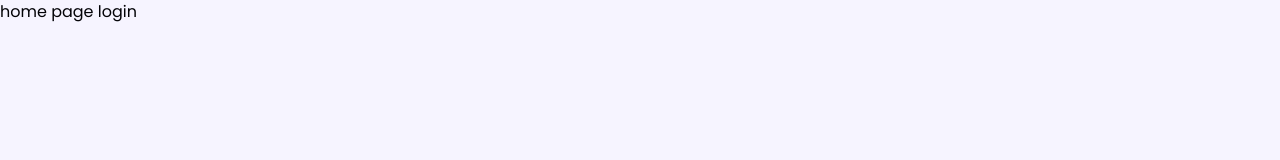
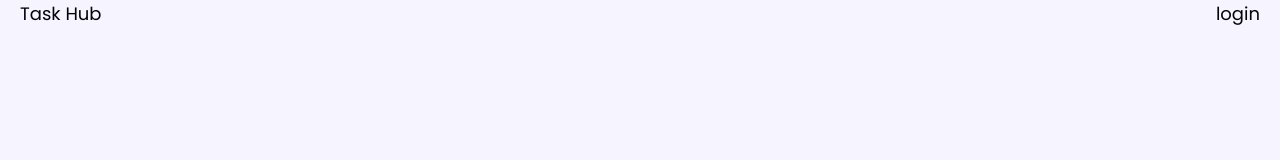
Before and after one commit to niki1tusa/task-managment, a Next.js app: page / in a window 1280 px wide. Shown: the top 160 px of the page. Built offline with nearby package versions, Linux system fonts and the light colour scheme; a web font is replaced by a local one.

Commit message:
add home

```diff
--- a/src/app/dashboard/@modals/(.)task/[id]/edit-task/task.edit.data.ts
+++ b/src/app/dashboard/@modals/(.)task/[id]/edit-task/task.edit.data.ts
@@ -13,7 +13,6 @@ export const TASK_EDIT_FIELDS: FormElement[] = [
 	{
 		type: 'date',
 		props: {
-			nameController: 'due.date',
 			labelText: 'Due',
 		},
 	},
--- a/src/app/page.tsx
+++ b/src/app/page.tsx
@@ -1,8 +1,8 @@
 import type { Metadata } from 'next';
-
+import Link from 'next/link';
 
 import { OG_IMAGE, SITE_DESCRIPTION, SITE_NAME, SITE_URL } from '@/constants/seo.constants';
-import Link from 'next/link';
+
 import { PUBLIC_PAGES } from '@/config/public-page.config';
 
 export const metadata: Metadata = {
@@ -27,6 +27,16 @@ export const metadata: Metadata = {
 
 export default function Home() {
 	return (
-		<p>home page <Link href={PUBLIC_PAGES.LOGIN}>login</Link></p>
-	)
+		<main>
+			<header className='mx-5'>
+				<nav className='flex items-center justify-between text-lg'>
+					{/* add animate-ui text */}
+					<span>Task Hub</span>
+					<span>
+						<Link href={PUBLIC_PAGES.LOGIN}>login</Link>
+					</span>
+				</nav>
+			</header>
+		</main>
+	);
 }
--- a/src/components/dashboard/last-tasks/LastTasks.tsx
+++ b/src/components/dashboard/last-tasks/LastTasks.tsx
@@ -13,7 +13,7 @@ import { useTaskStore } from '@/store/task.store';
 
 import FilterTask from './FilterTask';
 import { Task } from './task/Task';
-
+// warn - Error: can't access property "filter", data.sub_task is undefined
 export const LastTasks = () => {
 	const [select, setSelect] = useState(null);
 	const [sortOrder, setSortOrder] = useState(null);
--- a/src/components/ui/field/DateField.tsx
+++ b/src/components/ui/field/DateField.tsx
@@ -15,7 +15,7 @@ export function DateField({ nameController, labelText, placeholderText, control,
 
 				<Controller
 					control={control}
-					name={nameController}
+					name='due.date'
 					render={({ field }) => (
 						<DatePicker
 							selected={field.value}
@@ -33,7 +33,7 @@ export function DateField({ nameController, labelText, placeholderText, control,
 				</button>
 			</span>
 
-			{errors[nameController] && <p className='text-sm text-red-500'>{errors[nameController].message as string}</p>}
+			{errors?.root?.message  && <p className='text-sm text-red-500'>{errors?.root?.message }</p>}
 		</div>
 	);
 }
--- a/src/components/ui/field/field.types.ts
+++ b/src/components/ui/field/field.types.ts
@@ -9,7 +9,7 @@ import type { Control, FieldErrors } from "react-hook-form";
 
 export interface IDateField {
 	labelText: string;
-	nameController: string;
+	nameController?: string;
 	control?: Control<any>;
 	errors?: FieldErrors;
 	placeholderText?: string;
```
